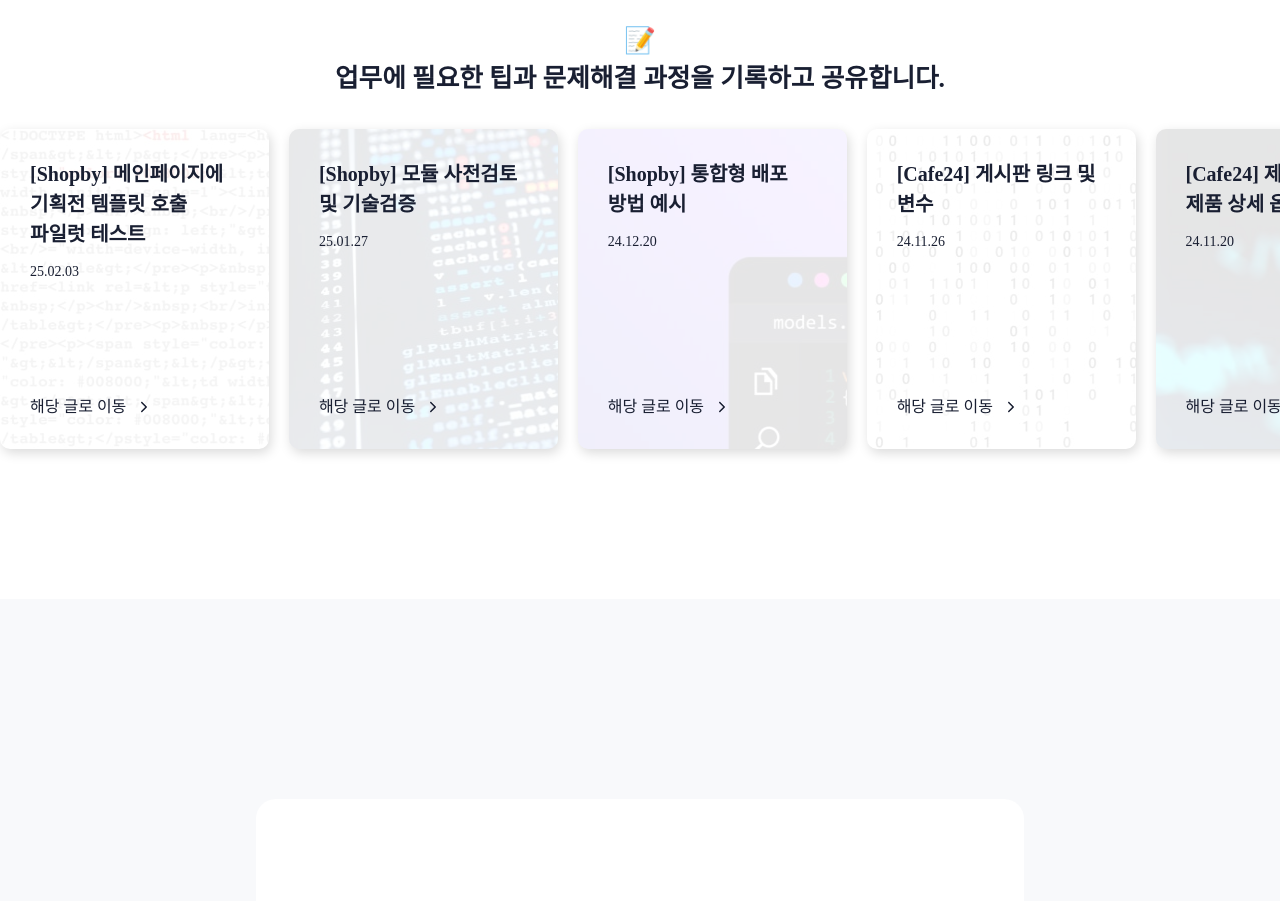
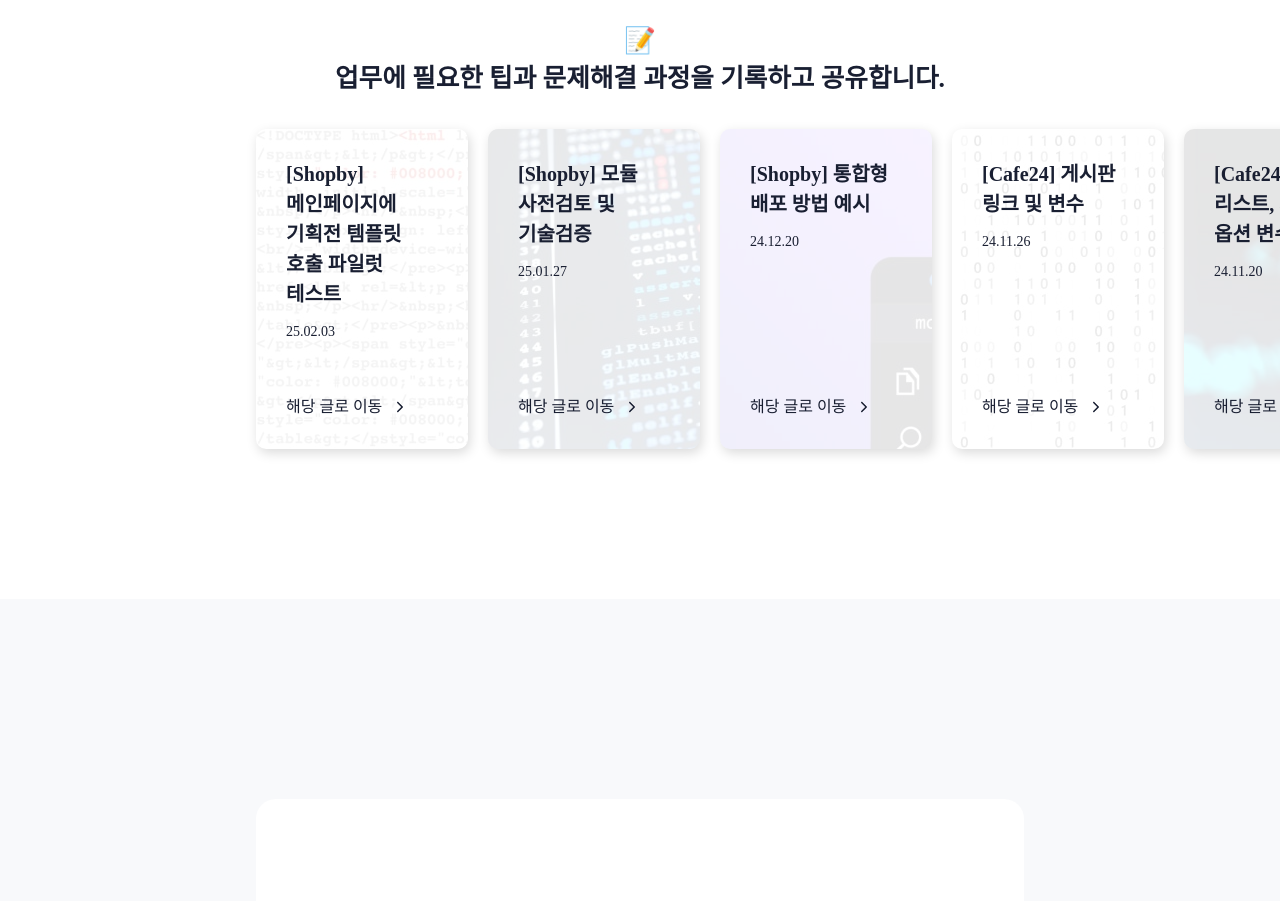
Before and after one commit to oLangS2/portfolio, a React (Create React App) app: page / in a window 1280 px wide. Shown: the part 3000-3901 px from the top of the page. Built offline with nearby package versions, Linux system fonts and the light colour scheme; a web font is replaced by a local one.

Commit message:
푸터 css 수정

```diff
--- a/src/styles/global.scss
+++ b/src/styles/global.scss
@@ -312,7 +312,7 @@ button {
     }
 
     .swiper{
-        padding-left: rem;
+        padding-left: 20vw;
         overflow: visible;
         -ms-overflow-style: none;
         &::-webkit-scrollbar{
@@ -408,7 +408,7 @@ button {
         .title{
             font-size: 1.6rem;
             font-weight: 700;
-            // display: block;
+            display: block;
             margin-bottom: 20px;
         }
         p{
```
